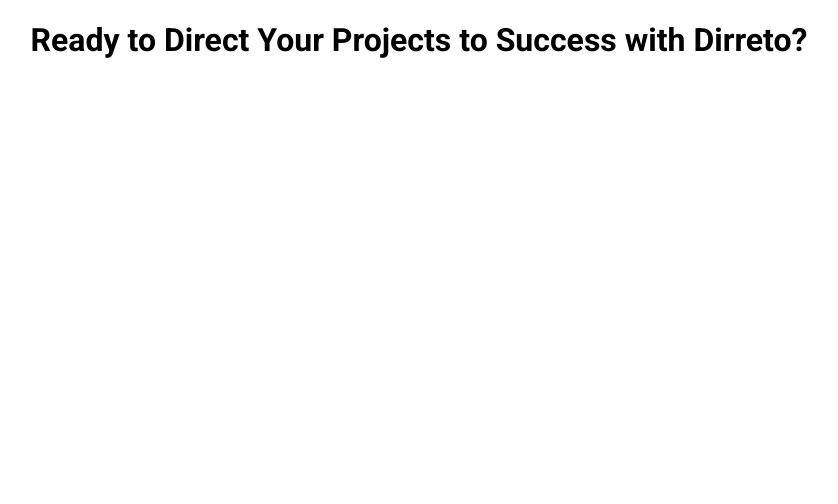
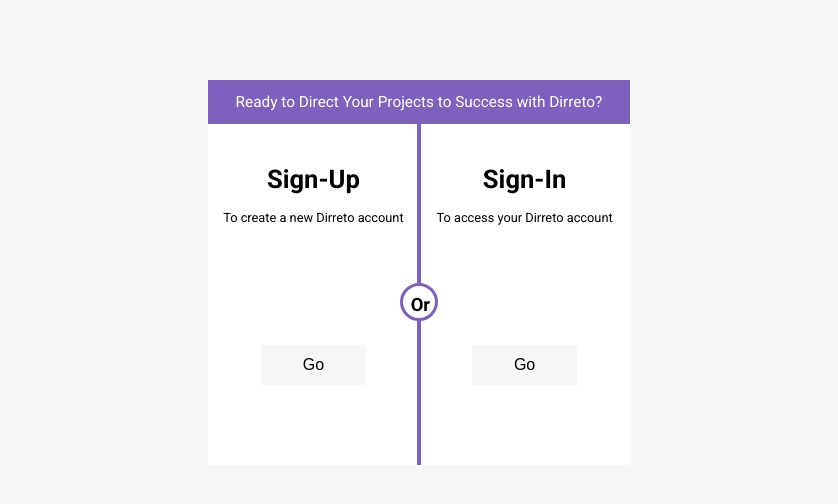
Before and after one commit to DanielT-Dev/DirretoV1, a React (Vite) app in the folder Dirreto/: page / in a window 1280 px wide. Shown: the top 504 px of the page, without its empty margins (221-1059 px from the left). Built offline with nearby package versions, Linux system fonts and the light colour scheme.

Commit message:
Updated the Welcome component.

```diff
--- a/Dirreto/src/App.jsx
+++ b/Dirreto/src/App.jsx
@@ -1,4 +1,6 @@
 import Welcome from "./components/Welcome"
+
+import "./styles/Style1.css"
 
 function App() {
   return (
--- a/Dirreto/src/components/Welcome.jsx
+++ b/Dirreto/src/components/Welcome.jsx
@@ -4,9 +4,41 @@
   return (
     <div className="welcome_container">
         <div className="welcome_box">
-            <h1>
-                Ready to Direct Your Projects to Success with Dirreto?
-            </h1>
+            <div className="welcome_box_header">
+                <h1>
+                    Ready to Direct Your Projects to Success with Dirreto?
+                </h1>
+            </div>
+            <div className="row">
+              <div className="sign_up_side">
+                <h1>
+                  Sign-Up
+                </h1>
+                <h2>
+                  To create a new Dirreto account
+                </h2>
+                <button>
+                  Go
+                </button>
+              </div>
+              <div className="sign_in_side">
+                <h1>
+                  Sign-In
+                </h1>
+                <h2>
+                  To access your Dirreto account
+                </h2>
+                <button>
+                  Go
+                </button>
+              </div>
+              <h2 className="detail1">
+                Or
+              </h2>
+              <div className="detail2">
+
+              </div>
+            </div>
         </div>
     </div>
   )
--- a/Dirreto/src/index.css
+++ b/Dirreto/src/index.css
@@ -4,7 +4,7 @@
   margin: 0;
   font-family: "Roboto", sans-serif;
 }
-.welcome_box h1
+:root
 {
-  text-align: center;
+  --color1: #7E60BF;
 }
--- /dev/null
+++ b/Dirreto/src/styles/Style1.css
@@ -0,0 +1,105 @@
+@media screen and (max-width: 600px)
+{
+
+}
+@media screen and (min-width: 600px)
+{
+  .welcome_container
+  {
+    display: flex;
+    flex-direction: column;
+    align-items: center;
+    width: 100vw;
+    height: 100vh;
+    background-color: rgb(247, 247, 247);
+  }
+  .welcome_box
+  {
+    position: relative;
+    margin-top: 10vh;
+    width: 33vw;
+    display: flex;
+    flex-direction: column;
+    align-items: center;
+    justify-content: center;
+  }
+  .welcome_box h1
+  {
+    flex: 1;
+    margin: 1vw;
+    text-align: center;
+    font-size: 1.2vw;
+    font-weight: normal;
+  }
+  .welcome_box_header
+  {
+    width: 100%;
+    background-color: var(--color1);
+    color: white;
+  }
+  .row
+  {
+    position: relative;
+    width: 100%;
+    display: flex;
+    flex-direction: row;
+    align-items: center;
+    justify-content: center;
+  }
+  .sign_up_side, .sign_in_side
+  {
+    width: 50%;
+    background-color: white;
+  }
+  .welcome_container .row h1
+  {
+    margin-top:  5vh;
+    margin-bottom: 2vh;
+    font-size: 2vw;
+    font-weight: 600;
+  }
+  .welcome_container .row h2
+  {
+    margin-bottom: 15vh;
+    text-align: center;
+    font-size: 1vw;
+    font-weight: 400;
+  }
+  .welcome_container .row button
+  {
+    width: 50%;
+    height: 5vh;
+    margin-left: 25%;
+    margin-bottom: 10vh;
+    background-color: rgb(247, 247, 247);
+    border: none;
+    font-size: 2vh;
+    cursor: pointer;
+  }
+  .welcome_container .row button:hover
+  {
+    border:2px solid var(--color1);
+  }
+  .detail1
+  {
+    position: absolute;
+    top: 18vh;
+    width: 1.3vw;
+    height: 1.3vw;
+    padding: 0.6vw;
+    border: 3px solid var(--color1);
+    border-radius: 50%;
+    font-size: 2.3vh !important;
+    font-weight: 600 !important;
+    z-index: 2;
+    background-color: white;
+  }
+  .detail2
+  {
+    position: absolute;
+    width: 0.25vw;
+    height: 100%;
+    background-color: var(--color1);
+    z-index: 1;
+  }
+}
```
